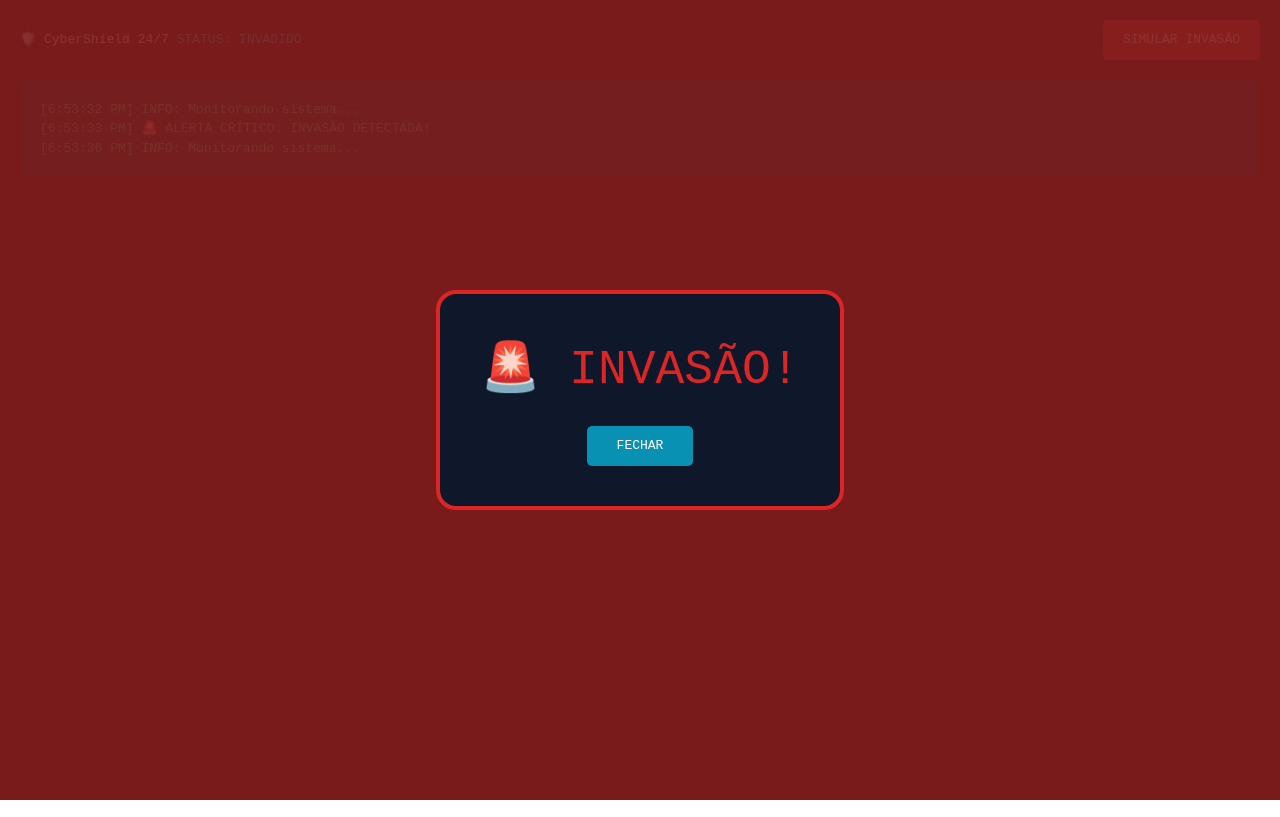
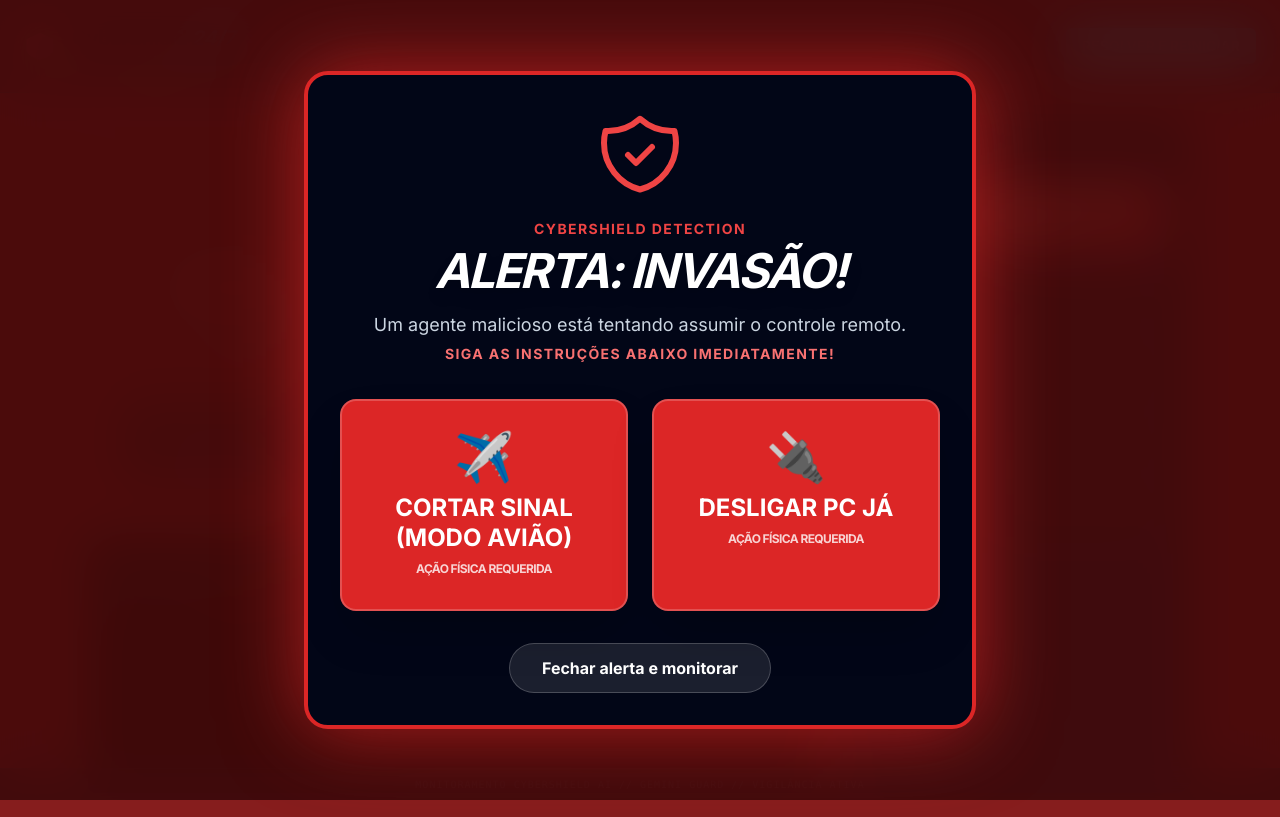
Before and after one commit to RICOCRIPTO/CyberShield-AI---Antihack-24-7, a React (Vite) app: page / in a window 1280 px wide. Both pictures are taken after a click on the button "SIMULAR INVASÃO". Built offline with nearby package versions, Linux system fonts and the light colour scheme.

Commit message:
Update App.tsx

```diff
--- a/App.tsx
+++ b/App.tsx
@@ -1,104 +1,268 @@
 import React, { useState, useEffect, useCallback, useRef } from 'react';
+import { SecurityStatus, SecurityLog, SecurityAdvice } from './types';
+import Logo from './components/Logo';
+import Terminal from './components/Terminal';
+import { analyzeSecurityLog, getBreachProtocol } from './services/geminiService';
 
 const App: React.FC = () => {
+  const [status, setStatus] = useState<SecurityStatus>(SecurityStatus.SAFE);
+  const [logs, setLogs] = useState<SecurityLog[]>([]);
   const [isHacked, setIsHacked] = useState(false);
-  const [logs, setLogs] = useState<string[]>([]);
-  const [status, setStatus] = useState('SEGURO');
+  const [advice, setAdvice] = useState<SecurityAdvice | null>(null);
+  const [isAirplaneMode, setIsAirplaneMode] = useState(false);
+  const [isShuttingDown, setIsShuttingDown] = useState(false);
 
-  const addLog = (msg: string) => {
-    setLogs(prev => [...prev.slice(-9), `[${new Date().toLocaleTimeString()}] ${msg}`]);
+  const audioContextRef = useRef<AudioContext | null>(null);
+  const sirenCleanupRef = useRef<(() => void) | null>(null);
+
+  // Sound generator for Siren
+  const startSiren = useCallback(() => {
+    if (!audioContextRef.current) {
+      audioContextRef.current = new (window.AudioContext || (window as any).webkitAudioContext)({sampleRate: 24000});
+    }
+    const ctx = audioContextRef.current;
+    if (ctx.state === 'suspended') ctx.resume();
+
+    const osc = ctx.createOscillator();
+    const gain = ctx.createGain();
+
+    osc.type = 'square';
+    osc.frequency.setValueAtTime(440, ctx.currentTime);
+
+    gain.gain.setValueAtTime(0.15, ctx.currentTime);
+
+    osc.connect(gain);
+    gain.connect(ctx.destination);
+
+    osc.start();
+
+    const interval = setInterval(() => {
+        if (osc && ctx.state !== 'closed') {
+            osc.frequency.setValueAtTime(440, ctx.currentTime);
+            osc.frequency.exponentialRampToValueAtTime(880, ctx.currentTime + 0.4);
+        }
+    }, 800);
+
+    return () => {
+        clearInterval(interval);
+        try {
+          osc.stop();
+        } catch (e) {}
+    };
+  }, []);
+
+  const addLog = (message: string, level: 'info' | 'warning' | 'critical' = 'info') => {
+    const newLog: SecurityLog = {
+      id: Math.random().toString(36).substr(2, 9),
+      timestamp: new Date().toLocaleTimeString(),
+      message,
+      level
+    };
+    setLogs(prev => [...prev.slice(-49), newLog]);
   };
 
-  useEffect(() => {
-    const interval = setInterval(() => {
-      addLog("INFO: Monitorando sistema...");
-    }, 4000);
-    return () => clearInterval(interval);
-  }, []);
+  const simulateBreach = async () => {
+    setStatus(SecurityStatus.BREACH);
+    setIsHacked(true);
+    setIsAirplaneMode(false);
+    setIsShuttingDown(false);
+    addLog("BRECHA DE SEGURANÇA DETECTADA: ACESSO NÃO AUTORIZADO!", "critical");
+    addLog("IP EXTERNO TENTANDO EXTRAÇÃO DE DADOS: 192.168.1.99", "critical");
 
-  const simulateBreach = () => {
-    setIsHacked(true);
-    setStatus('INVADIDO');
-    addLog("🚨 ALERTA CRÍTICO: INVASÃO DETECTADA!");
+    const protocols = await getBreachProtocol();
+    setAdvice(protocols);
+    sirenCleanupRef.current = startSiren();
   };
 
   const resetSystem = () => {
     setIsHacked(false);
-    setStatus('SEGURO');
-    addLog("Sistema reinicializado.");
+    setStatus(SecurityStatus.SAFE);
+    setAdvice(null);
+    setIsAirplaneMode(false);
+    setIsShuttingDown(false);
+
+    if (sirenCleanupRef.current) {
+      sirenCleanupRef.current();
+      sirenCleanupRef.current = null;
+    }
+
+    if (audioContextRef.current) {
+        audioContextRef.current.close();
+        audioContextRef.current = null;
+    }
+    addLog("Sistema reinicializado. Proteção ativa.");
   };
 
+  useEffect(() => {
+    const messages = [
+      "Escaneando portas TCP/UDP...",
+      "Monitorando tráfego de saída...",
+      "Integridade do Kernel verificada.",
+      "Firewall bloqueou tentativa de conexão IP 45.x.x.x",
+      "Processos em background analisados.",
+      "Assinatura de malware não encontrada."
+    ];
+
+    const interval = setInterval(() => {
+      if (!isHacked && !isAirplaneMode && !isShuttingDown) {
+        const randomMsg = messages[Math.floor(Math.random() * messages.length)];
+        addLog(randomMsg);
+      }
+    }, 4000);
+
+    return () => clearInterval(interval);
+  }, [isHacked, isAirplaneMode, isShuttingDown]);
+
   return (
-    <div style={{
-      minHeight: '100vh',
-      backgroundColor: isHacked ? '#450a0a' : '#0f172a',
-      color: 'white',
-      fontFamily: 'monospace',
-      padding: '20px',
-      transition: 'all 0.7s'
-    }}>
-      <div style={{ display: 'flex', justifyContent: 'space-between', alignItems: 'center' }}>
-        <h1>🛡️ CyberShield 24/7 <span style={{color: '#22d3ee'}}>STATUS: {status}</span></h1>
+    <div className={`min-h-screen transition-all duration-700 ${
+        isHacked ? 'bg-red-950 animate-pulse-red' : 'bg-slate-950'
+    }`}>
+
+      {/* Header */}
+      <header className="p-6 flex items-center justify-between border-b border-slate-800 bg-slate-900/50 backdrop-blur-md sticky top-0 z-50">
+        <div className="flex items-center gap-4">
+          <Logo size="sm" isAlert={isHacked} />
+          <div>
+            <h1 className="text-xl font-bold tracking-tight">CyberShield <span className="text-cyan-500 italic">24/7</span></h1>
+            <p className="text-xs text-slate-400 font-mono">
+                STATUS: {status}
+            </p>
+          </div>
+        </div>
+        <div className="flex items-center gap-4">
+          {!isHacked ? (
             <button
                 onClick={simulateBreach}
-          style={{
-            backgroundColor: '#dc2626',
-            color: 'white',
-            padding: '10px 20px',
-            border: 'none',
-            borderRadius: '5px',
-            cursor: 'pointer'
-          }}
+                className="bg-red-600 hover:bg-red-700 text-white px-4 py-2 rounded-md text-sm font-bold transition-all transform active:scale-95 shadow-lg shadow-red-900/20"
             >
               SIMULAR INVASÃO
             </button>
+          ) : (
+            <button
+                onClick={resetSystem}
+                className="bg-cyan-600 hover:bg-cyan-700 text-white px-4 py-2 rounded-md text-sm font-bold transition-all"
+            >
+              RESOLVER E REINICIAR
+            </button>
+          )}
+        </div>
+      </header>
+
+      <main className="max-w-6xl mx-auto p-6 grid grid-cols-1 lg:grid-cols-3 gap-6">
+        <div className="lg:col-span-2 space-y-6">
+          <div className={`p-8 rounded-2xl border transition-all duration-700 ${
+            isHacked ? 'bg-red-900/30 border-red-500' : 'bg-slate-900 border-slate-800'
+          }`}>
+            <div className="flex flex-col items-center text-center">
+              <Logo size="lg" isAlert={isHacked} />
+              <h2 className={`mt-6 text-3xl font-black ${isHacked ? 'text-red-500' : 'text-slate-100'}`}>
+                {isHacked ? "ESTE COMPUTADOR FOI INVADIDO!" : "PROTEÇÃO TOTAL ATIVADA"}
+              </h2>
+              <p className="text-slate-400 mt-2 max-w-md">
+                Monitoramento proativo contra ransomware e invasões via IA Gemini.
+              </p>
             </div>
 
-      <div style={{
-        backgroundColor: '#1e293b',
-        padding: '20px',
-        borderRadius: '8px',
-        marginTop: '20px'
-      }}>
-        {logs.map((log, i) => (
-          <div key={i} style={{ color: '#4ade80' }}>{log}</div>
+            <div className="grid grid-cols-3 gap-4 mt-10">
+              {['Vigilância 24h', 'Análise de IA', 'Firewall Ativo'].map((label, idx) => (
+                <div key={idx} className="bg-slate-950/50 p-4 rounded-xl border border-slate-800 text-center">
+                  <div className="flex justify-center mb-2">
+                    <div className={`w-3 h-3 rounded-full ${isHacked ? 'bg-red-500 animate-ping' : 'bg-green-500'}`}></div>
+                  </div>
+                  <span className="text-xs text-slate-400 uppercase tracking-widest">{label}</span>
+                </div>
               ))}
             </div>
+          </div>
+          <Terminal logs={logs} />
+        </div>
 
+        <div className="space-y-6">
+          <div className="bg-slate-900 border border-slate-800 rounded-2xl p-6 h-full">
+            <h3 className="text-lg font-bold mb-4 flex items-center gap-2">
+              <svg className="w-5 h-5 text-cyan-400" fill="currentColor" viewBox="0 0 20 20"><path d="M10 2a6 6 0 00-6 6v3.586l-.707.707A1 1 0 004 14h12a1 1 0 00.707-1.707L16 11.586V8a6 6 0 00-6-6zM10 18a3 3 0 01-3-3h6a3 3 0 01-3 3z"></path></svg>
+              {isHacked ? "PROTOCOLO DE EMERGÊNCIA" : "IA SECURITY ADVISOR"}
+            </h3>
+
+            <div className="space-y-4">
+              {isHacked && advice ? (
+                <div className="space-y-4 animate-bounce-slow">
+                  <div className="bg-red-600 p-4 rounded-xl text-white font-bold text-center">
+                    {advice.summary}
+                  </div>
+                  <ul className="space-y-3">
+                    {advice.steps.map((step, i) => (
+                      <li key={i} className="flex gap-3 text-sm bg-red-900/20 p-3 rounded-lg border border-red-500/30">
+                        <span className="bg-red-600 w-6 h-6 flex items-center justify-center rounded-full text-xs font-bold shrink-0">{i + 1}</span>
+                        <span>{step}</span>
+                      </li>
+                    ))}
+                  </ul>
+                </div>
+              ) : (
+                <div className="text-slate-400 text-sm leading-relaxed">
+                  <p className="mb-4 italic">"Sistema operando em parâmetros normais. Proteção ativa."</p>
+                </div>
+              )}
+            </div>
+          </div>
+        </div>
+      </main>
+
+      {/* Breach Alert Modal */}
       {isHacked && (
-        <div style={{
-          position: 'fixed',
-          top: 0, left: 0, right: 0, bottom: 0,
-          backgroundColor: 'rgba(127, 29, 29, 0.9)',
-          display: 'flex',
-          alignItems: 'center',
-          justifyContent: 'center'
-        }}>
-          <div style={{
-            backgroundColor: '#0f172a',
-            padding: '40px',
-            borderRadius: '20px',
-            border: '4px solid #dc2626',
-            textAlign: 'center'
-          }}>
-            <h2 style={{color: '#dc2626', fontSize: '48px'}}>🚨 INVASÃO!</h2>
+        <div className="fixed inset-0 z-[100] flex items-center justify-center bg-red-950/90 backdrop-blur-xl p-4">
+          <div className="max-w-2xl w-full bg-slate-950 border-4 border-red-600 rounded-3xl p-8 text-center shadow-[0_0_80px_rgba(220,38,38,0.7)] animate-in zoom-in duration-300">
+
+            <div className="flex justify-center mb-4 relative">
+               <div className="bg-red-600/30 p-4 rounded-full animate-ping absolute top-0 w-24 h-24 blur-md"></div>
+               <div className="relative">
+                 <div className="text-red-500">
+                    <svg className="w-24 h-24" fill="none" stroke="currentColor" viewBox="0 0 24 24">
+                        <path strokeLinecap="round" strokeLinejoin="round" strokeWidth={1.5} d="M9 12l2 2 4-4m5.618-4.016A11.955 11.955 0 0112 2.944a11.955 11.955 0 01-8.618 3.04A12.02 12.02 0 003 9c0 5.591 3.824 10.29 9 11.622 5.176-1.332 9-6.03 9-11.622 0-1.042-.133-2.052-.382-3.016z" />
+                    </svg>
+                 </div>
+               </div>
+            </div>
+
+            <div className="mb-8">
+                <h3 className="text-red-500 font-bold tracking-widest uppercase text-sm mb-2">CyberShield Detection</h3>
+                <h2 className="text-5xl font-black text-white mb-4 uppercase italic tracking-tighter drop-shadow-lg">
+                    ALERTA: INVASÃO!
+                </h2>
+                <p className="text-slate-300 text-lg">
+                    Um agente malicioso está tentando assumir o controle remoto. <br/>
+                    <span className="text-red-400 font-bold uppercase tracking-widest text-sm">Siga as instruções abaixo imediatamente!</span>
+                </p>
+            </div>
+
+            {/* INSTRUCTIONAL BLOCKS (NON-CLICKABLE) */}
+            <div className="grid grid-cols-1 md:grid-cols-2 gap-6 mb-8">
+                <div className="relative p-8 rounded-2xl flex flex-col items-center bg-red-600 text-white border-2 border-white/20 shadow-2xl">
+                    <span className="text-5xl mb-3">✈️</span>
+                    <span className="font-black text-2xl uppercase leading-tight">CORTAR SINAL (MODO AVIÃO)</span>
+                    <p className="mt-2 text-xs font-bold opacity-80 uppercase tracking-tighter">Ação Física Requerida</p>
+                </div>
+                <div className="relative p-8 rounded-2xl flex flex-col items-center bg-red-600 text-white border-2 border-white/20 shadow-2xl">
+                    <span className="text-5xl mb-3">🔌</span>
+                    <span className="font-black text-2xl uppercase leading-tight">DESLIGAR PC JÁ</span>
+                    <p className="mt-2 text-xs font-bold opacity-80 uppercase tracking-tighter">Ação Física Requerida</p>
+                </div>
+            </div>
+
             <button
                 onClick={resetSystem}
-              style={{
-                backgroundColor: '#0891b2',
-                color: 'white',
-                padding: '10px 30px',
-                border: 'none',
-                borderRadius: '5px',
-                marginTop: '20px',
-                cursor: 'pointer'
-              }}
+                className="bg-white/10 hover:bg-white/20 text-white font-bold py-3 px-8 rounded-full border border-white/20 transition-all active:scale-95"
             >
-              FECHAR
+                Fechar alerta e monitorar
             </button>
           </div>
         </div>
       )}
+
+      <footer className="fixed bottom-0 w-full p-2 bg-slate-900/80 border-t border-slate-800 flex justify-center text-[10px] text-slate-500 uppercase tracking-widest font-mono z-40">
+        Monitoramento CyberShield AI // Gemini Guard // Vigilância Ativa
+      </footer>
     </div>
   );
 };
```
Lines whose indentation alone changed are shown as unchanged.
